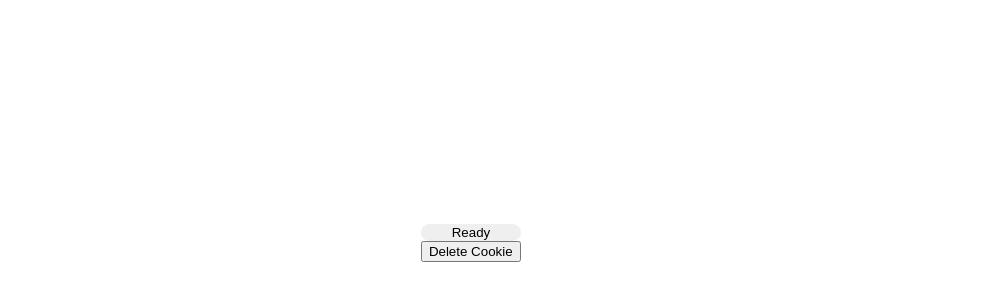
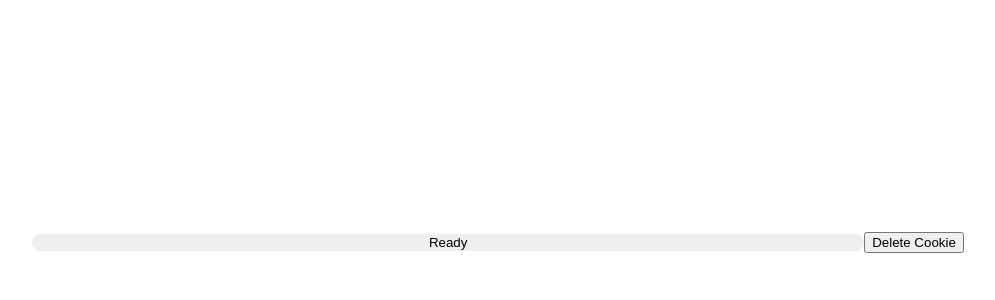
Before and after one commit to Froad1/isredirect, a plain HTML site: page index.html in a window 1280 px wide. Shown: the part 166-466 px from the top of the page, without its empty margins (150-1145 px from the left). Drawn offline with Linux system fonts and the light colour scheme.

Commit message:
Update 'Ready' button style

```diff
--- a/index.html
+++ b/index.html
@@ -47,6 +47,13 @@
         width:100%;
         height: 100vh;
     }
+    .control_buttons{
+        width:100%;
+        height:100vh;
+        display:flex;
+        justify-content: center;
+        align-items:center;
+    }
 .button_ready{
     width: 65%;
     heigth: 20vh;
```
